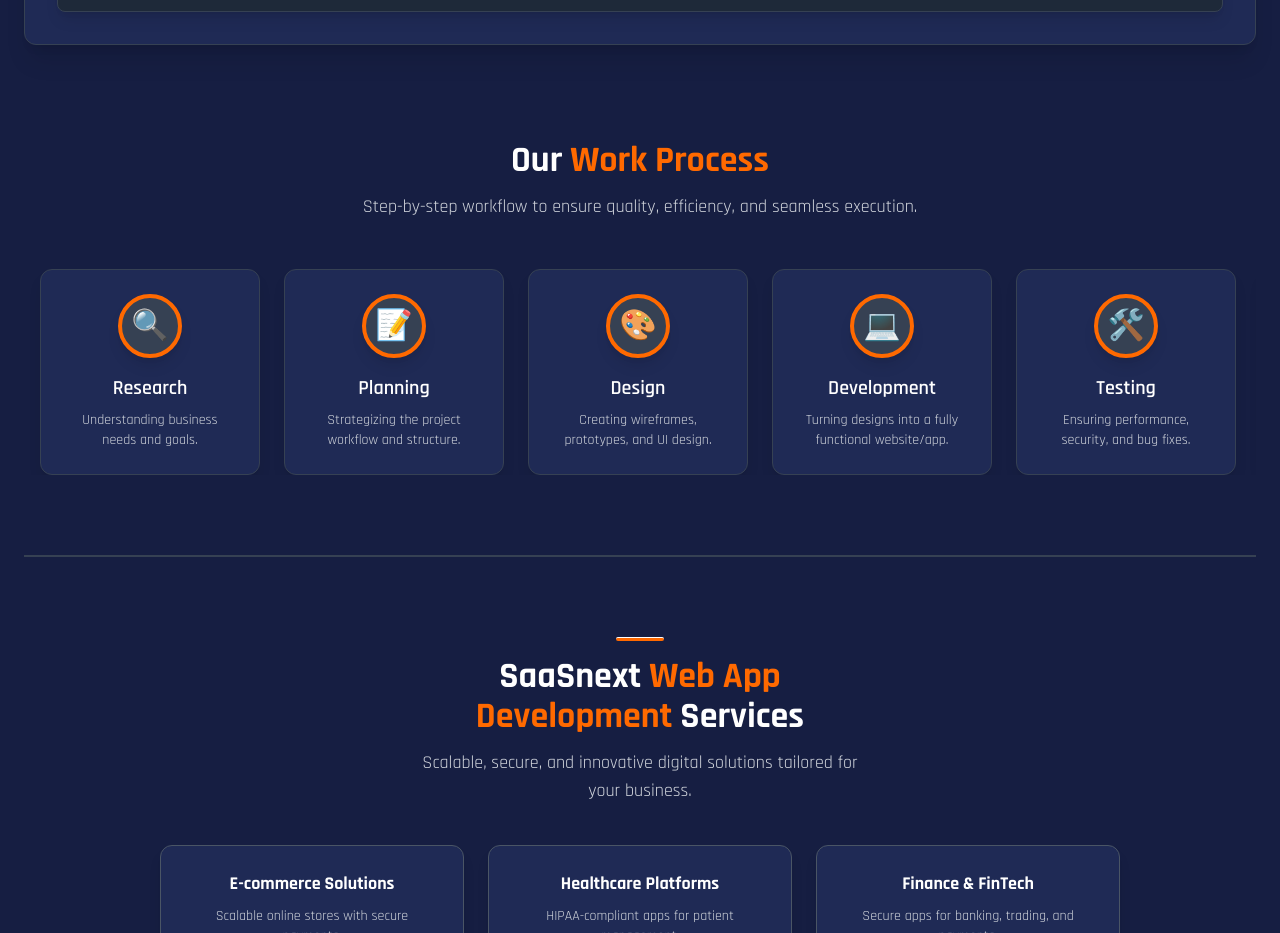
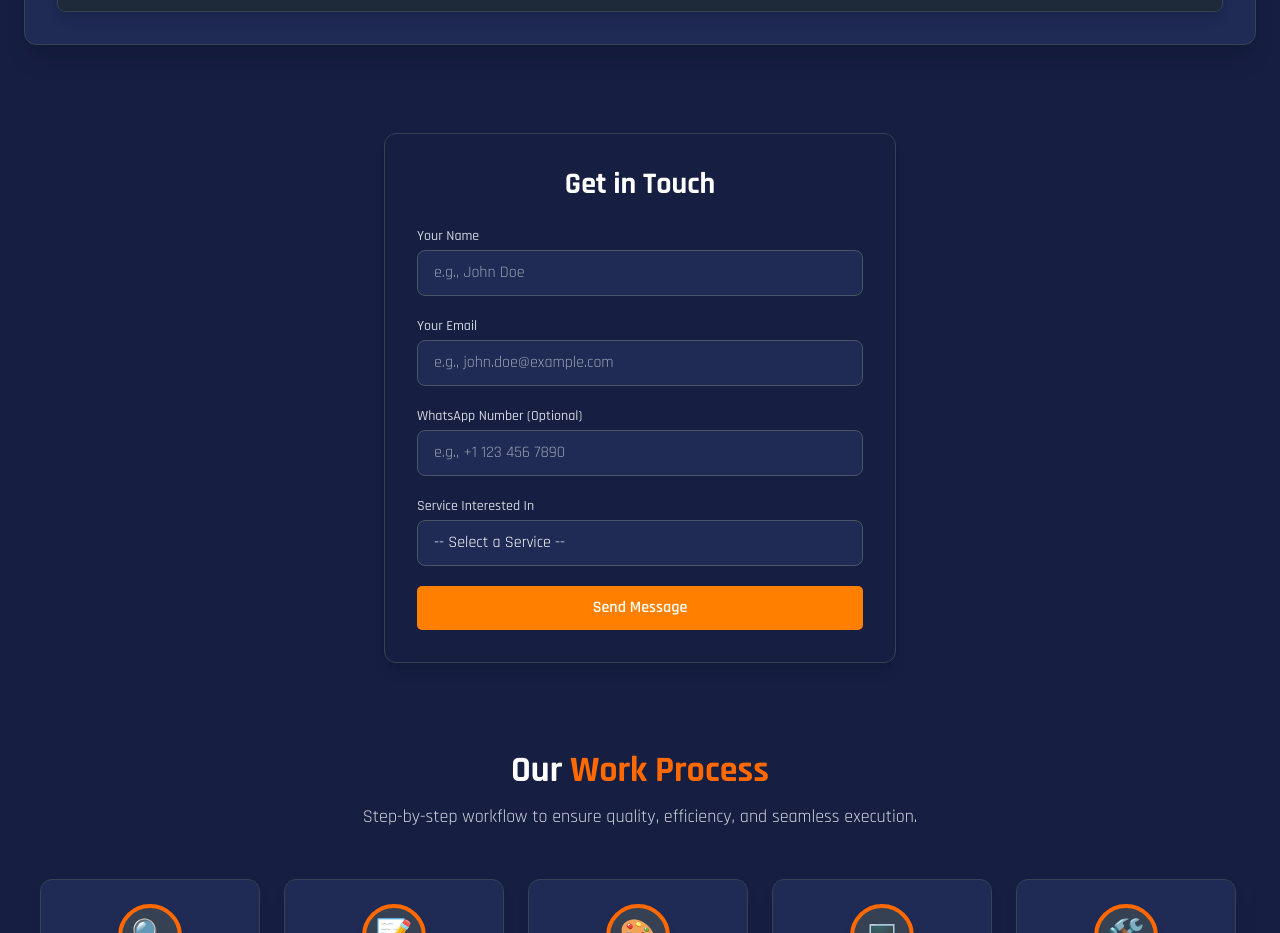
Before and after one commit to DeepakBagada93/saasnext-new, a Next.js app: page / in a window 1280 px wide. Shown: the part 3000-3933 px from the top of the page. Built offline with nearby package versions, Linux system fonts and the light colour scheme.

Commit message:
Your commit message here

```diff
--- /dev/null
+++ b/app/api/contact/route.js
@@ -0,0 +1,43 @@
+import nodemailer from 'nodemailer';
+
+const transporter = nodemailer.createTransport({
+  host: "smtp-relay.brevo.com",
+  port: 587,
+  secure: false,
+  auth: {
+    user: process.env.BREVO_USER,
+    pass: process.env.BREVO_PASSWORD,
+  },
+});
+
+export async function POST(request) {
+  try {
+    const { name, email, whatsapp, service } = await request.json();
+
+    const mailOptions = {
+      from: process.env.BREVO_USER,
+      to: process.env.RECIPIENT_EMAIL, // Your email where you want to receive contacts
+      subject: `New Contact Form Submission - ${service}`,
+      html: `
+        <h2>New Contact Form Submission</h2>
+        <p><strong>Name:</strong> ${name}</p>
+        <p><strong>Email:</strong> ${email}</p>
+        <p><strong>WhatsApp:</strong> ${whatsapp || 'Not provided'}</p>
+        <p><strong>Service:</strong> ${service}</p>
+      `,
+    };
+
+    await transporter.sendMail(mailOptions);
+
+    return Response.json(
+      { message: "Email sent successfully" },
+      { status: 200 }
+    );
+  } catch (error) {
+    console.error('Email sending error:', error);
+    return Response.json(
+      { message: "Failed to send email" },
+      { status: 500 }
+    );
+  }
+}
--- /dev/null
+++ b/app/components/ContactForm.js
@@ -0,0 +1,174 @@
+"use client";
+import { useState } from "react";
+
+// Define constants outside the component
+const initialFormData = {
+  name: "",
+  email: "",
+  whatsapp: "",
+  service: "",
+};
+
+const services = [
+  "Web App Development",
+  "Lead Generation",
+  "Email Marketing"
+];
+
+const ContactForm = () => {
+  const [formData, setFormData] = useState(initialFormData);
+  const [isSubmitting, setIsSubmitting] = useState(false);
+  const [submitStatus, setSubmitStatus] = useState(null); // { success: boolean, message: string } | null
+
+  const handleChange = (e) => {
+    const { name, value } = e.target;
+    setFormData((prevData) => ({ ...prevData, [name]: value }));
+  };
+
+  const handleSubmit = async (e) => {
+    e.preventDefault();
+    setIsSubmitting(true);
+    setSubmitStatus(null);
+
+    try {
+      const response = await fetch("/api/contact", {
+        method: "POST",
+        headers: { "Content-Type": "application/json" },
+        body: JSON.stringify(formData),
+      });
+
+      if (!response.ok) {
+        let errorMessage = `API Error: ${response.statusText}`;
+        try {
+          const errorData = await response.json();
+          errorMessage = errorData.message || errorMessage;
+        } catch (parseError) {
+          console.error("Error parsing error response:", parseError);
+        }
+        throw new Error(errorMessage);
+      }
+
+      setSubmitStatus({
+        success: true,
+        message: "Thank you! We'll contact you soon.",
+      });
+      setFormData(initialFormData);
+
+    } catch (error) {
+      console.error("Submission Error:", error);
+      setSubmitStatus({
+        success: false,
+        message: error.message || "Failed to send message. Please try again.",
+      });
+    } finally {
+      setIsSubmitting(false);
+    }
+  };
+
+  // Base input/select classes for dark theme
+  const inputBaseClasses = "w-full px-4 py-2.5 rounded-lg bg-[#1f2a55] text-white border border-gray-600 focus:outline-none focus:ring-2 focus:ring-orange-500 focus:border-transparent placeholder-gray-400";
+
+  return (
+    // Apply dark background, white text, padding, and rounded corners
+    <div className="max-w-lg mx-auto p-8 bg-[#161e42] rounded-xl shadow-lg my-10 border border-gray-700">
+      <h2 className="text-3xl font-bold mb-6 text-white text-center">
+        Get in Touch
+      </h2>
+      <form onSubmit={handleSubmit} className="space-y-5">
+        <div>
+          <label htmlFor="name" className="block text-sm font-medium text-gray-300 mb-1">
+            Your Name
+          </label>
+          <input
+            type="text"
+            id="name"
+            name="name"
+            value={formData.name}
+            onChange={handleChange}
+            placeholder="e.g., John Doe"
+            required
+            aria-required="true"
+            className={inputBaseClasses}
+          />
+        </div>
+        <div>
+          <label htmlFor="email" className="block text-sm font-medium text-gray-300 mb-1">
+            Your Email
+          </label>
+          <input
+            type="email"
+            id="email"
+            name="email"
+            value={formData.email}
+            onChange={handleChange}
+            placeholder="e.g., john.doe@example.com"
+            required
+            aria-required="true"
+            className={inputBaseClasses}
+          />
+        </div>
+        <div>
+          <label htmlFor="whatsapp" className="block text-sm font-medium text-gray-300 mb-1">
+            WhatsApp Number (Optional)
+          </label>
+          <input
+            type="tel"
+            id="whatsapp"
+            name="whatsapp"
+            value={formData.whatsapp}
+            onChange={handleChange}
+            placeholder="e.g., +1 123 456 7890"
+            className={inputBaseClasses}
+          />
+        </div>
+        <div>
+          <label htmlFor="service" className="block text-sm font-medium text-gray-300 mb-1">
+            Service Interested In
+          </label>
+          <select
+            id="service"
+            name="service"
+            value={formData.service}
+            onChange={handleChange}
+            required
+            aria-required="true"
+            className={`${inputBaseClasses} appearance-none`} // Added appearance-none for custom arrow styling if needed
+          >
+            <option value="" disabled className="text-gray-500">-- Select a Service --</option>
+            {services.map((service) => (
+              <option key={service} value={service} className="bg-[#1f2a55] text-white">
+                {service}
+              </option>
+            ))}
+          </select>
+          {/* Basic custom arrow - adjust styling as needed */}
+          {/* <div className="pointer-events-none absolute inset-y-0 right-0 flex items-center px-2 text-gray-400">
+            <svg className="fill-current h-4 w-4" xmlns="http://www.w3.org/2000/svg" viewBox="0 0 20 20"><path d="M9.293 12.95l.707.707L15.657 8l-1.414-1.414L10 10.828 5.757 6.586 4.343 8z"/></svg>
+          </div> */}
+        </div>
+        <button
+          type="submit"
+          disabled={isSubmitting}
+          className="w-full bg-orange-500 text-white py-2.5 px-4 rounded-lg font-semibold hover:bg-orange-600 transition-colors duration-200 ease-in-out disabled:bg-orange-700 disabled:opacity-70 disabled:cursor-not-allowed"
+        >
+          {isSubmitting ? "Sending..." : "Send Message"}
+        </button>
+      </form>
+      {submitStatus && (
+        <div
+          role="alert"
+          aria-live="assertive"
+          className={`mt-5 p-3 rounded-lg text-sm font-medium ${
+            submitStatus.success
+              ? "bg-green-900 bg-opacity-50 text-green-300 border border-green-700" // Adjusted for dark theme
+              : "bg-red-900 bg-opacity-50 text-red-300 border border-red-700" // Adjusted for dark theme
+          }`}
+        >
+          {submitStatus.message}
+        </div>
+      )}
+    </div>
+  );
+};
+
+export default ContactForm;
--- a/app/page.js
+++ b/app/page.js
@@ -1,7 +1,7 @@
 "use client";
 
 
-
+import ContactForm from './components/ContactForm';
 import { useState, useEffect } from "react";
 
 export default function Home() {
@@ -354,6 +354,8 @@
           </div>
         </div>
       </section>
+
+      <ContactForm />
 
 
       <section className="container mx-auto px-6 py-12 bg-[#161E42] text-white">
```
